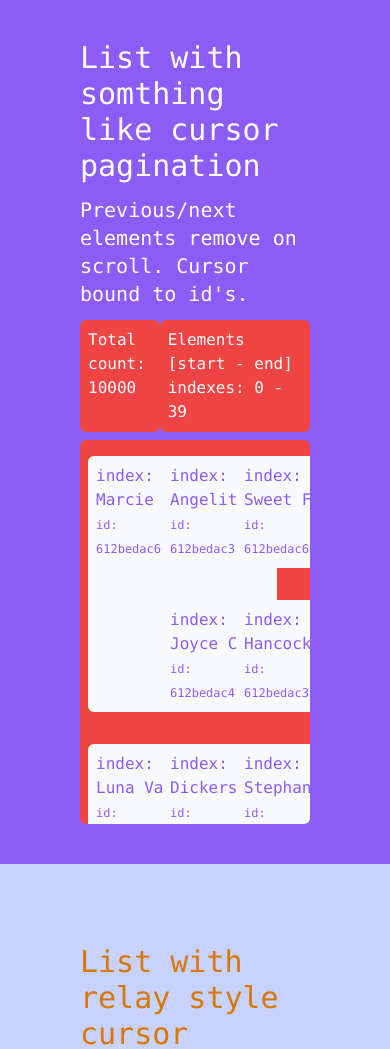
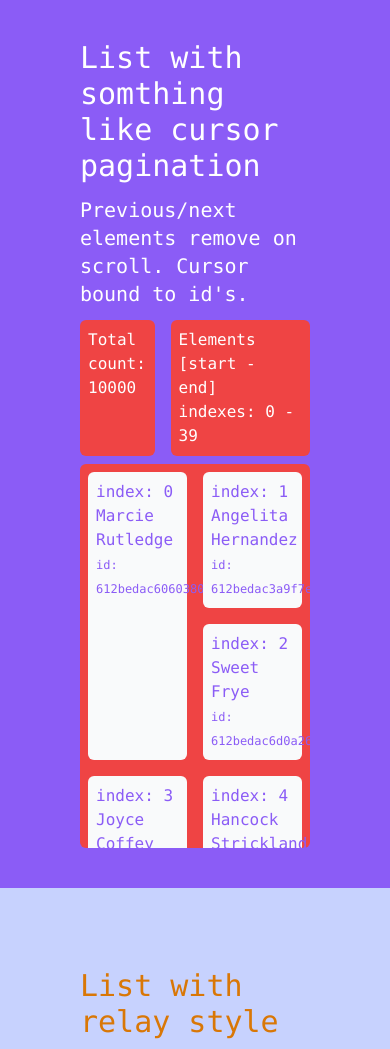
Before and after one commit to HerbertLiskin/render-list-test, a React (Create React App) app: page / in a window 390 px wide. Shown: the top 1049 px of the page. Built offline with nearby package versions, Linux system fonts and the light colour scheme.

Commit message:
test grid pt.2

```diff
--- a/src/components/ListWithJsonCursorPagination.tsx
+++ b/src/components/ListWithJsonCursorPagination.tsx
@@ -68,14 +68,14 @@ const ListWithJsonCursorPagination: React.FC<UsersListProps> = ({usersList}) =>
 			<div className='text-white text-3xl mb-3'>List with somthing like cursor pagination</div>
 			<div className='text-white text-xl mb-3'>Previous/next elements remove on scroll. Cursor bound to id's.</div>
 			<div className='w-full flex justify-between'>
-				<div className='mb-2 p-2 bg-red-500 rounded-md text-white'>Total count: {usersFullList.length}</div>
+				<div className='mb-2 mr-4 p-2 bg-red-500 rounded-md text-white'>Total count: {usersFullList.length}</div>
 				<div className='mb-2 p-2 bg-red-500 rounded-md text-white'>Elements [start - end] indexes: {listFirstIndex} - {listLastIndex}</div>
 			</div>
 				<div
 					className='max-h-96 overflow-scroll rounded-md bg-red-500'
 					onWheel={handleScrole}
 				>
-					<div className='p-2 grid grid-cols-3 gap-x-2 gap-y-4'>
+					<div className='p-2 grid grid-cols-2 md:grid-cols-3 gap-4'>
 						{
 							usersCurrentList.map((user: UserItem, i: number) => {
 								const {
@@ -87,7 +87,7 @@ const ListWithJsonCursorPagination: React.FC<UsersListProps> = ({usersList}) =>
 
 								return (
 									<div
-										className={`${i === 0 ? 'row-span-2': ''} p-2 m-2 mx-auto bg-gray-50 text-purple-500 rounded-md`}
+										className={`${i === 0 ? 'row-span-2': ''} p-2 bg-gray-50 text-purple-500 rounded-md`}
 										key={id}
 									>
 										<>
```
